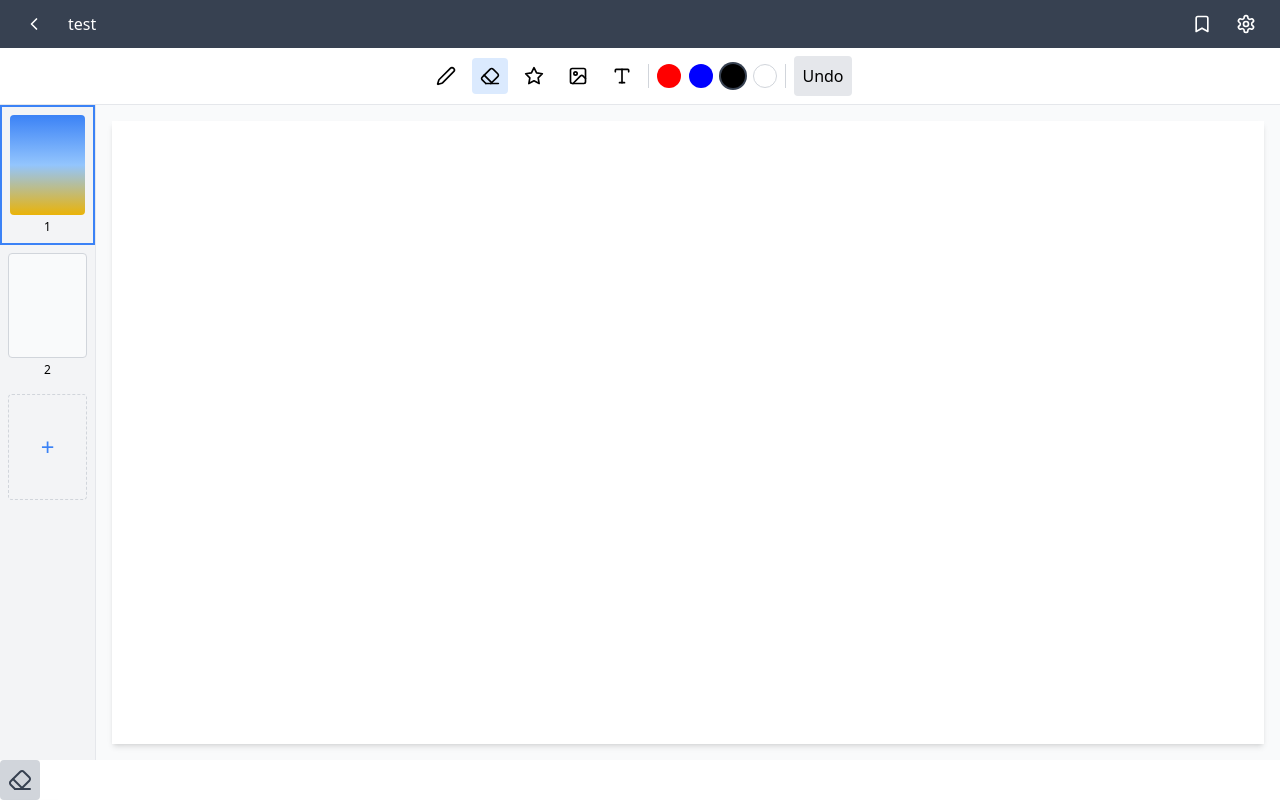
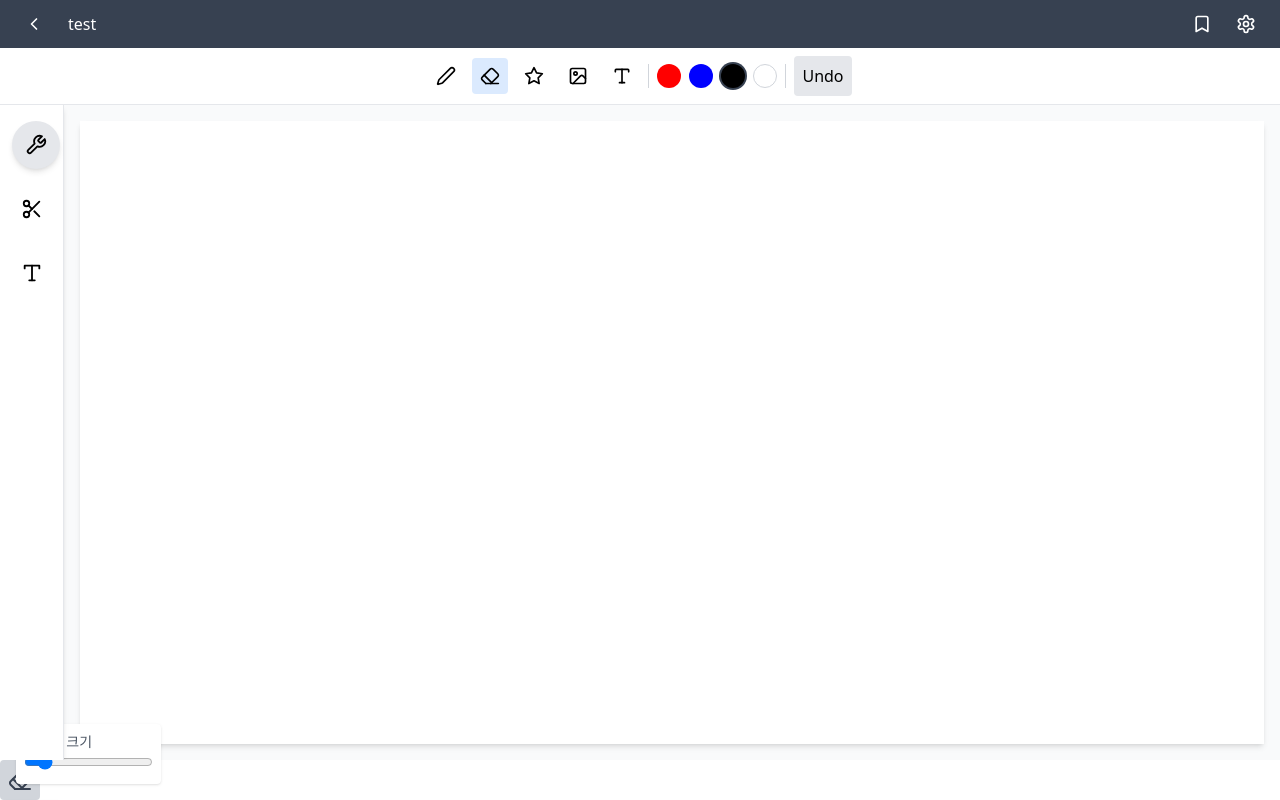
Before and after one commit to Gagam98/CustomDiary, a React (Vite) app: page /canvas in a window 1280 px wide. Both pictures are taken after a click on the button 446 px from the left and 76 px from the top of the page. Shown: the top 800 px of the page. Built offline with nearby package versions, Linux system fonts and the light colour scheme.

Commit message:
왼쪽 사이드바 수정

```diff
--- a/src/pages/Canvas/Toolbar/EraserTool.tsx
+++ b/src/pages/Canvas/Toolbar/EraserTool.tsx
@@ -5,7 +5,8 @@ interface EraserToolProps {
   activeTool: string;
   setActiveTool: (tool: string) => void;
   eraserSize: number;
-  canvasRef: React.RefObject<HTMLCanvasElement>;
+  setEraserSize: React.Dispatch<React.SetStateAction<number>>;
+  canvasRef: React.RefObject<HTMLCanvasElement | null>;
   saveCanvasState: () => void;
 }
 
@@ -13,6 +14,7 @@ const EraserTool: FC<EraserToolProps> = ({
   activeTool,
   setActiveTool,
   eraserSize,
+  setEraserSize,
   canvasRef,
   saveCanvasState,
 }) => {
@@ -23,7 +25,6 @@ const EraserTool: FC<EraserToolProps> = ({
     if (canvasRef.current) {
       const canvas = canvasRef.current;
       ctxRef.current = canvas.getContext("2d");
-
       if (ctxRef.current) {
         canvas.width = canvas.clientWidth;
         canvas.height = canvas.clientHeight;
@@ -34,11 +35,9 @@ const EraserTool: FC<EraserToolProps> = ({
   const getMousePosition = useCallback(
     (event: MouseEvent) => {
       if (!canvasRef?.current) return { x: 0, y: 0 };
-
       const rect = canvasRef.current.getBoundingClientRect();
       const scaleX = canvasRef.current.width / rect.width;
       const scaleY = canvasRef.current.height / rect.height;
-
       return {
         x: (event.clientX - rect.left) * scaleX,
         y: (event.clientY - rect.top) * scaleY,
@@ -51,14 +50,11 @@ const EraserTool: FC<EraserToolProps> = ({
     (event: MouseEvent) => {
       if (!ctxRef.current || !canvasRef?.current || activeTool !== "eraser")
         return;
-
       saveCanvasState();
       const ctx = ctxRef.current;
-
       ctx.globalCompositeOperation = "destination-out";
       ctx.lineWidth = eraserSize;
-      ctx.lineCap = "round"; // 부드러운 지우개 효과
-
+      ctx.lineCap = "round";
       const { x, y } = getMousePosition(event);
       ctx.beginPath();
       ctx.moveTo(x, y);
@@ -71,7 +67,6 @@ const EraserTool: FC<EraserToolProps> = ({
   const handleMouseMove = useCallback(
     (event: MouseEvent) => {
       if (!isErasing.current || !ctxRef.current) return;
-
       const { x, y } = getMousePosition(event);
       ctxRef.current.lineTo(x, y);
       ctxRef.current.stroke();
@@ -87,13 +82,11 @@ const EraserTool: FC<EraserToolProps> = ({
 
   useEffect(() => {
     if (!canvasRef?.current) return;
-
     const canvas = canvasRef.current;
     canvas.addEventListener("mousedown", handleMouseDown);
     canvas.addEventListener("mousemove", handleMouseMove);
     canvas.addEventListener("mouseup", handleMouseUp);
     canvas.addEventListener("mouseleave", handleMouseUp);
-
     return () => {
       canvas.removeEventListener("mousedown", handleMouseDown);
       canvas.removeEventListener("mousemove", handleMouseMove);
@@ -103,6 +96,7 @@ const EraserTool: FC<EraserToolProps> = ({
   }, [handleMouseDown, handleMouseMove, handleMouseUp, canvasRef]);
 
   return (
+    <>
       <button
         className={`p-2 rounded w-10 h-10 flex items-center justify-center ${
           activeTool === "eraser" ? "bg-gray-300" : ""
@@ -111,9 +105,23 @@ const EraserTool: FC<EraserToolProps> = ({
       >
         <Eraser
           size={24}
-        className={activeTool === "eraser" ? "text-gray-700" : "text-gray-500"}
+          className={
+            activeTool === "eraser" ? "text-gray-700" : "text-gray-500"
+          }
         />
       </button>
+
+      <div className="absolute bottom-4 left-4 bg-white shadow p-2 rounded">
+        <label className="block text-sm text-gray-600">지우개 크기</label>
+        <input
+          type="range"
+          min={5}
+          max={50}
+          value={eraserSize}
+          onChange={(e) => setEraserSize(parseInt(e.target.value))}
+        />
+      </div>
+    </>
   );
 };
 
--- a/src/pages/Canvas/Toolbar/Index.tsx
+++ b/src/pages/Canvas/Toolbar/Index.tsx
@@ -12,9 +12,11 @@ import { FiStar } from "react-icons/fi";
 import PenTool from "./PenTool";
 import EraserTool from "./EraserTool";
 import StickerTool from "./StickerTool";
+import SideStickbar from "../Sidebar/Index";
 
 const Index = () => {
   const [activeTool, setActiveTool] = useState<string>("pen");
+  const [activeSideTool, setActiveSideTool] = useState<string>("glue");
   const [activeColor, setActiveColor] = useState<string>("#000000");
   const [eraserSize, setEraserSize] = useState<number>(10);
   const [lineWidth, setLineWidth] = useState<number>(3);
@@ -29,16 +31,10 @@ const Index = () => {
       color: string;
     }>
   >([]);
-  const [pages, setPages] = useState([
-    { id: 1, thumbnail: "colorful-thumbnail" },
-    { id: 2, thumbnail: "blank-page" },
-  ]);
-  const [currentPage, setCurrentPage] = useState(1);
 
-  const canvasRef = useRef<HTMLCanvasElement | null>(null);
+  const canvasRef = useRef<HTMLCanvasElement>(null);
   const colorOptions = ["#FF0000", "#0000FF", "#000000", "#FFFFFF"];
 
-  // 되돌리기 기능
   const handleUndo = () => {
     if (history.length > 0) {
       const newHistory = [...history];
@@ -47,13 +43,7 @@ const Index = () => {
     }
   };
 
-  // 새로운 페이지 추가 기능
-  const addNewPage = () => {
-    setPages([...pages, { id: pages.length + 1, thumbnail: "blank-page" }]);
-  };
-
-  const renderToolbar = () => {
-    return (
+  const renderToolbar = () => (
     <div className="flex items-center space-x-2">
       <button
         className={`p-2 rounded ${activeTool === "pen" ? "bg-blue-100" : ""}`}
@@ -78,17 +68,13 @@ const Index = () => {
         <FiStar size={20} />
       </button>
       <button
-          className={`p-2 rounded ${
-            activeTool === "image" ? "bg-blue-100" : ""
-          }`}
+        className={`p-2 rounded ${activeTool === "image" ? "bg-blue-100" : ""}`}
         onClick={() => setActiveTool("image")}
       >
         <ImageIcon size={20} />
       </button>
       <button
-          className={`p-2 rounded ${
-            activeTool === "text" ? "bg-blue-100" : ""
-          }`}
+        className={`p-2 rounded ${activeTool === "text" ? "bg-blue-100" : ""}`}
         onClick={() => setActiveTool("text")}
       >
         <Type size={20} />
@@ -106,7 +92,6 @@ const Index = () => {
       ))}
       <div className="h-6 w-px bg-gray-300 mx-2"></div>
       {activeTool === "pen" && (
-          <div className="flex items-center space-x-2">
         <input
           type="range"
           min="1"
@@ -117,18 +102,16 @@ const Index = () => {
           }
           className="w-20"
         />
-          </div>
       )}
       <button className="p-2 rounded bg-gray-200" onClick={handleUndo}>
         Undo
       </button>
     </div>
   );
-  };
 
   return (
     <div className="w-full h-screen flex flex-col">
-      {/* Top header */}
+      {/* Header */}
       <div className="w-full h-12 bg-gray-700 flex items-center px-4 justify-between">
         <div className="flex items-center">
           <button className="text-white p-2">
@@ -151,36 +134,13 @@ const Index = () => {
         {renderToolbar()}
       </div>
 
-      {/* Main content area */}
+      {/* Main content */}
       <div className="flex flex-1 overflow-hidden">
-        {/* Left sidebar with thumbnails */}
-        <div className="w-24 bg-gray-100 border-r border-gray-200 flex flex-col overflow-y-auto">
-          {pages.map((page) => (
-            <div
-              key={page.id}
-              className={`p-2 cursor-pointer ${
-                currentPage === page.id ? "border-2 border-blue-500" : ""
-              }`}
-              onClick={() => setCurrentPage(page.id)}
-            >
-              <div
-                className={`w-full aspect-[3/4] ${
-                  page.thumbnail === "colorful-thumbnail"
-                    ? "bg-gradient-to-b from-blue-500 via-blue-300 to-yellow-500"
-                    : "bg-gray-50 border border-gray-300"
-                } rounded`}
+        <SideStickbar
+          activeSideTool={activeSideTool}
+          setActiveSideTool={setActiveSideTool}
         />
-              <div className="text-center text-xs mt-1">{page.id}</div>
-            </div>
-          ))}
-          <div className="p-2 cursor-pointer" onClick={addNewPage}>
-            <div className="w-full aspect-[3/4] border border-gray-300 border-dashed rounded flex items-center justify-center">
-              <span className="text-blue-500 text-2xl">+</span>
-            </div>
-          </div>
-        </div>
 
-        {/* Canvas area */}
         <div className="flex-1 bg-gray-50 flex justify-center items-center p-4">
           <div className="w-full h-full bg-white shadow-md">
             <canvas ref={canvasRef} className="w-full h-full" />
@@ -188,11 +148,10 @@ const Index = () => {
         </div>
       </div>
 
-      {/* Active tool components */}
+      {/* Tool Components */}
       {activeTool === "pen" && (
         <PenTool
           activeTool={activeTool}
-          setActiveTool={setActiveTool}
           activeColor={activeColor}
           lineWidth={lineWidth}
           canvasRef={canvasRef}
@@ -200,7 +159,6 @@ const Index = () => {
           setHistory={setHistory}
         />
       )}
-
       {activeTool === "eraser" && (
         <EraserTool
           activeTool={activeTool}
@@ -211,7 +169,6 @@ const Index = () => {
           saveCanvasState={() => setHistory([...history])}
         />
       )}
-
       {activeTool === "sticker" && (
         <StickerTool
           activeTool={activeTool}
--- a/src/pages/Canvas/Toolbar/PenTool.tsx
+++ b/src/pages/Canvas/Toolbar/PenTool.tsx
@@ -4,7 +4,7 @@ interface PenToolProps {
   activeTool: string;
   activeColor: string;
   lineWidth: number;
-  canvasRef: React.RefObject<HTMLCanvasElement>;
+  canvasRef: React.RefObject<HTMLCanvasElement | null>;
   history: ImageData[];
   setHistory: (history: ImageData[]) => void;
 }
@@ -36,7 +36,6 @@ const PenTool: FC<PenToolProps> = ({
 
   const saveCanvasState = useCallback(() => {
     if (!canvasRef.current || !ctxRef.current) return;
-
     const ctx = ctxRef.current;
     const imageData = ctx.getImageData(
       0,
@@ -50,11 +49,9 @@ const PenTool: FC<PenToolProps> = ({
   const getMousePosition = useCallback(
     (event: MouseEvent) => {
       if (!canvasRef.current) return { x: 0, y: 0 };
-
       const rect = canvasRef.current.getBoundingClientRect();
       const scaleX = canvasRef.current.width / rect.width;
       const scaleY = canvasRef.current.height / rect.height;
-
       return {
         x: (event.clientX - rect.left) * scaleX,
         y: (event.clientY - rect.top) * scaleY,
@@ -66,13 +63,11 @@ const PenTool: FC<PenToolProps> = ({
   const handleMouseDown = useCallback(
     (event: MouseEvent) => {
       if (!ctxRef.current || !canvasRef.current || activeTool !== "pen") return;
-
       saveCanvasState();
       const ctx = ctxRef.current;
       ctx.strokeStyle = activeColor;
       ctx.lineWidth = lineWidth;
       ctx.globalCompositeOperation = "source-over";
-
       const { x, y } = getMousePosition(event);
       ctx.beginPath();
       ctx.moveTo(x, y);
@@ -91,7 +86,6 @@ const PenTool: FC<PenToolProps> = ({
   const handleMouseMove = useCallback(
     (event: MouseEvent) => {
       if (!isDrawing.current || !ctxRef.current) return;
-
       const { x, y } = getMousePosition(event);
       ctxRef.current.lineTo(x, y);
       ctxRef.current.stroke();
@@ -108,12 +102,10 @@ const PenTool: FC<PenToolProps> = ({
   useEffect(() => {
     if (!canvasRef.current) return;
     const canvas = canvasRef.current;
-
     canvas.addEventListener("mousedown", handleMouseDown);
     canvas.addEventListener("mousemove", handleMouseMove);
     canvas.addEventListener("mouseup", handleMouseUp);
     canvas.addEventListener("mouseleave", handleMouseUp);
-
     return () => {
       canvas.removeEventListener("mousedown", handleMouseDown);
       canvas.removeEventListener("mousemove", handleMouseMove);
@@ -122,7 +114,7 @@ const PenTool: FC<PenToolProps> = ({
     };
   }, [handleMouseDown, handleMouseMove, handleMouseUp, canvasRef]);
 
-  return null; // Tool logic is now handled internally
+  return null;
 };
 
 export default PenTool;
--- a/src/pages/Canvas/Toolbar/StickerTool.tsx
+++ b/src/pages/Canvas/Toolbar/StickerTool.tsx
@@ -1,12 +1,10 @@
-import { useState } from "react";
+import { useState, useEffect } from "react";
 import { FiStar } from "react-icons/fi";
 import { BsCircle, BsSquare, BsTriangle, BsHeart } from "react-icons/bs";
 
 interface StickerToolProps {
-  activeTool: "pen" | "eraser" | "sticker" | "image" | "text";
-  setActiveTool: (
-    tool: "pen" | "eraser" | "sticker" | "image" | "text"
-  ) => void;
+  activeTool: string;
+  setActiveTool: (tool: string) => void;
   setStickers: React.Dispatch<
     React.SetStateAction<
       Array<{
@@ -19,13 +17,22 @@ interface StickerToolProps {
       }>
     >
   >;
-  canvasRef: React.RefObject<HTMLCanvasElement>;
+  stickers: Array<{
+    id: string;
+    shape: string;
+    x: number;
+    y: number;
+    size: number;
+    color: string;
+  }>;
+  canvasRef: React.RefObject<HTMLCanvasElement | null>;
 }
 
 const StickerTool: React.FC<StickerToolProps> = ({
   activeTool,
   setActiveTool,
   setStickers,
+  stickers,
   canvasRef,
 }) => {
   const [showStickerPicker, setShowStickerPicker] = useState(false);
@@ -37,17 +44,15 @@ const StickerTool: React.FC<StickerToolProps> = ({
 
   const selectSticker = (shape: string) => {
     if (!canvasRef.current) return;
-
     const rect = canvasRef.current.getBoundingClientRect();
     const newSticker = {
       id: `sticker-${Date.now()}-${Math.random().toString(36).substring(2, 9)}`,
       shape,
       x: Math.random() * (rect.width * 0.8) + rect.width * 0.1,
-      y: Math.random() * (rect.height * 0.8) + rect.height * 0.1, // 캔버스 안에서 위치 설정
+      y: Math.random() * (rect.height * 0.8) + rect.height * 0.1,
       size: Math.random() * 20 + 40,
       color: getRandomColor(),
     };
-
     setStickers((prev) => [...prev, newSticker]);
     setShowStickerPicker(false);
   };
@@ -62,8 +67,6 @@ const StickerTool: React.FC<StickerToolProps> = ({
       "#33FFF3",
       "#FF8333",
       "#8333FF",
-      "#FF5733",
-      "#57FF33",
     ];
     return colors[Math.floor(Math.random() * colors.length)];
   };
@@ -75,6 +78,10 @@ const StickerTool: React.FC<StickerToolProps> = ({
     { name: "heart", icon: <BsHeart size={20} /> },
     { name: "star", icon: <FiStar size={20} /> },
   ];
+
+  useEffect(() => {
+    console.log("현재 스티커 개수:", stickers.length);
+  }, [stickers]);
 
   return (
     <div className="relative">
@@ -89,7 +96,7 @@ const StickerTool: React.FC<StickerToolProps> = ({
       </button>
 
       {showStickerPicker && (
-        <div className="absolute top-12 left-0 bg-white shadow-lg rounded-md p-3 z-20 sticker-picker-popup">
+        <div className="absolute top-12 left-0 bg-white shadow-lg rounded-md p-3 z-20">
           <div className="text-center mb-2 text-gray-700 font-medium">
             스티커 모양 선택
           </div>
```
Lines whose indentation alone changed are shown as unchanged.
